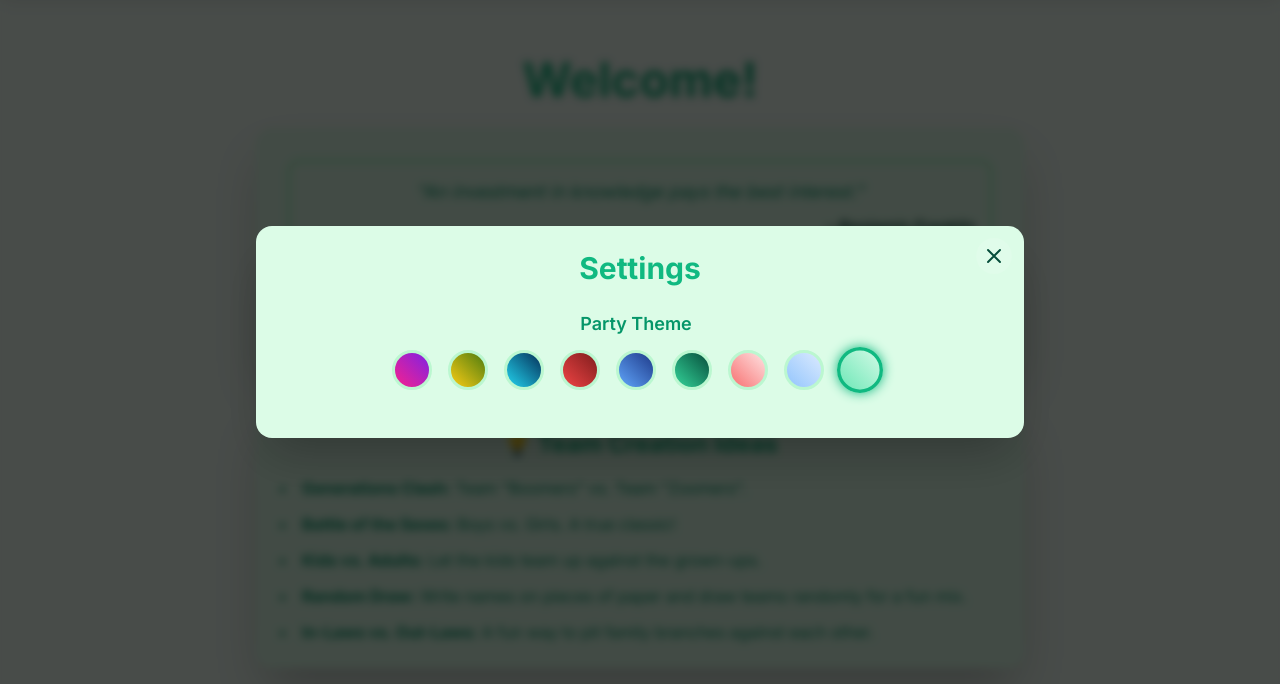
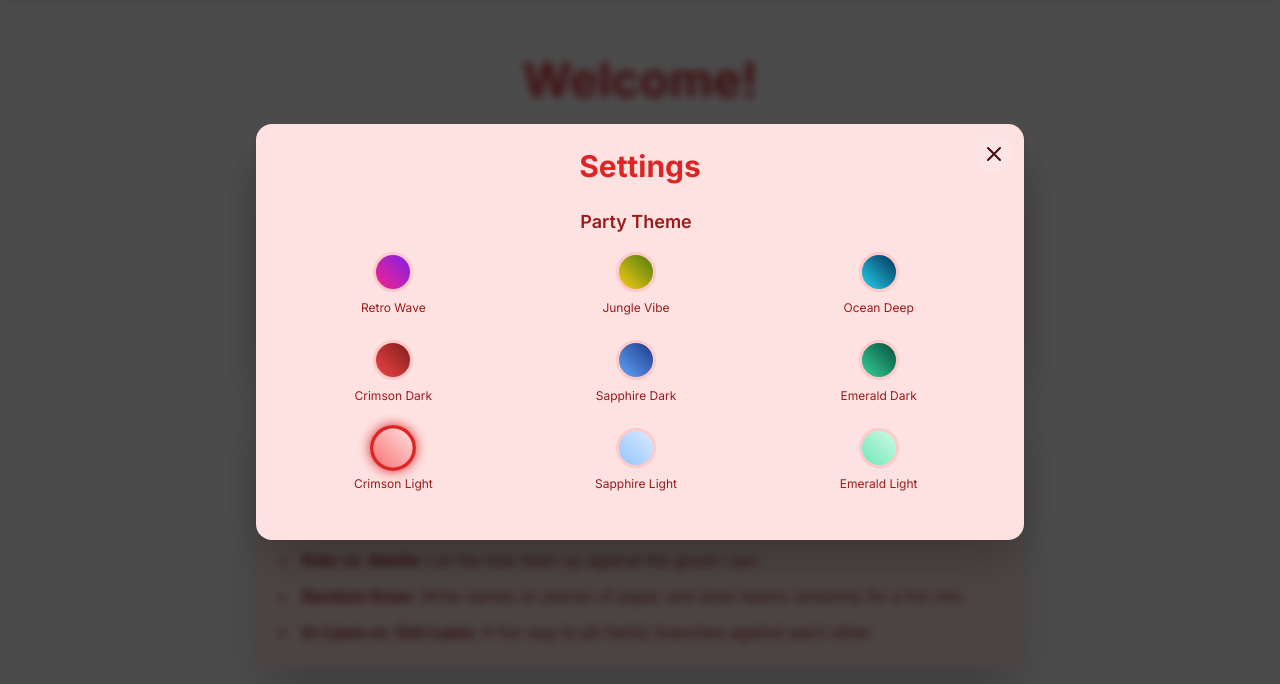
Before and after one commit to hammurabi-ds/gamenight-2025-10.github.io, a plain HTML site: page index.html in a window 1280 px wide. Both pictures are taken after a click on the button 1250 px from the left and 30 px from the top of the page. Shown: the part 68-752 px from the top of the page. Drawn offline with nearby package versions, Linux system fonts and the light colour scheme.

Commit message:
Update index.html

```diff
--- a/index.html
+++ b/index.html
@@ -96,7 +96,7 @@
     </style>
 </head>
 <!-- Set default theme on the body -->
-<body class="theme-emerald-light">
+<body class="theme-crimson-light">
     <!-- Top Bar -->
     <header class="p-3 bg-main-secondary/50 backdrop-blur-sm shadow-lg sticky top-0 z-50">
         <div class="w-full max-w-7xl mx-auto flex justify-between items-center">
@@ -189,17 +189,51 @@
             <h2 class="text-3xl font-bold text-center mb-6 accent-text">Settings</h2>
             <div class="space-y-6 overflow-y-auto flex-grow pr-2">
                 <!-- Theme Selector -->
-                <div class="pb-6"><label class="block text-lg font-semibold text-main-secondary mb-3 text-center">Party Theme</label><div id="theme-selector" class="flex justify-center gap-4 flex-wrap">
+                <div class="pb-6">
+                    <label class="block text-lg font-semibold text-main-secondary mb-4 text-center">Party Theme</label>
+                    <div id="theme-selector" class="grid grid-cols-3 gap-x-4 gap-y-6 justify-items-center">
+
+                        <!-- Dark Themes -->
+                        <div class="flex flex-col items-center gap-2">
                             <button id="theme-retro-wave" onclick="selectTheme('theme-retro-wave', this)" class="theme-btn"></button>
+                            <span class="text-xs font-medium text-main-secondary">Retro Wave</span>
+                        </div>
+                        <div class="flex flex-col items-center gap-2">
                             <button id="theme-jungle-vibe" onclick="selectTheme('theme-jungle-vibe', this)" class="theme-btn"></button>
+                            <span class="text-xs font-medium text-main-secondary">Jungle Vibe</span>
+                        </div>
+                        <div class="flex flex-col items-center gap-2">
                             <button id="theme-ocean-deep" onclick="selectTheme('theme-ocean-deep', this)" class="theme-btn"></button>
+                            <span class="text-xs font-medium text-main-secondary">Ocean Deep</span>
+                        </div>
+                        <div class="flex flex-col items-center gap-2">
                             <button id="theme-crimson-dark" onclick="selectTheme('theme-crimson-dark', this)" class="theme-btn"></button>
+                            <span class="text-xs font-medium text-main-secondary">Crimson Dark</span>
+                        </div>
+                        <div class="flex flex-col items-center gap-2">
                             <button id="theme-sapphire-dark" onclick="selectTheme('theme-sapphire-dark', this)" class="theme-btn"></button>
+                            <span class="text-xs font-medium text-main-secondary">Sapphire Dark</span>
+                        </div>
+                        <div class="flex flex-col items-center gap-2">
                             <button id="theme-emerald-dark" onclick="selectTheme('theme-emerald-dark', this)" class="theme-btn"></button>
+                            <span class="text-xs font-medium text-main-secondary">Emerald Dark</span>
+                        </div>
+
+                        <!-- Light Themes -->
+                        <div class="flex flex-col items-center gap-2">
                             <button id="theme-crimson-light" onclick="selectTheme('theme-crimson-light', this)" class="theme-btn"></button>
+                            <span class="text-xs font-medium text-main-secondary">Crimson Light</span>
+                        </div>
+                        <div class="flex flex-col items-center gap-2">
                             <button id="theme-sapphire-light" onclick="selectTheme('theme-sapphire-light', this)" class="theme-btn"></button>
+                            <span class="text-xs font-medium text-main-secondary">Sapphire Light</span>
+                        </div>
+                        <div class="flex flex-col items-center gap-2">
                             <button id="theme-emerald-light" onclick="selectTheme('theme-emerald-light', this)" class="theme-btn"></button>
-                </div></div>
+                            <span class="text-xs font-medium text-main-secondary">Emerald Light</span>
+                        </div>
+                    </div>
+                </div>
             </div>
         </div>
     </div>
@@ -236,7 +270,7 @@
         let gameMasterName = "Host";
         let selectedTeamCount = 2;
         // Update default theme
-        let selectedQuantity = 30, selectedDifficulty = 'medium', selectedTimeLimit = 60, selectedTheme = 'theme-emerald-light';
+        let selectedQuantity = 30, selectedDifficulty = 'medium', selectedTimeLimit = 60, selectedTheme = 'theme-crimson-light';
         let selectedLanguages = ['da', 'ar', 'sq'], timerInterval, timeLeft = 60;
         let isPaused = false, answerRevealed = false, selectedAnswerIndex = null;
 
```
Lines whose indentation alone changed are shown as unchanged.
